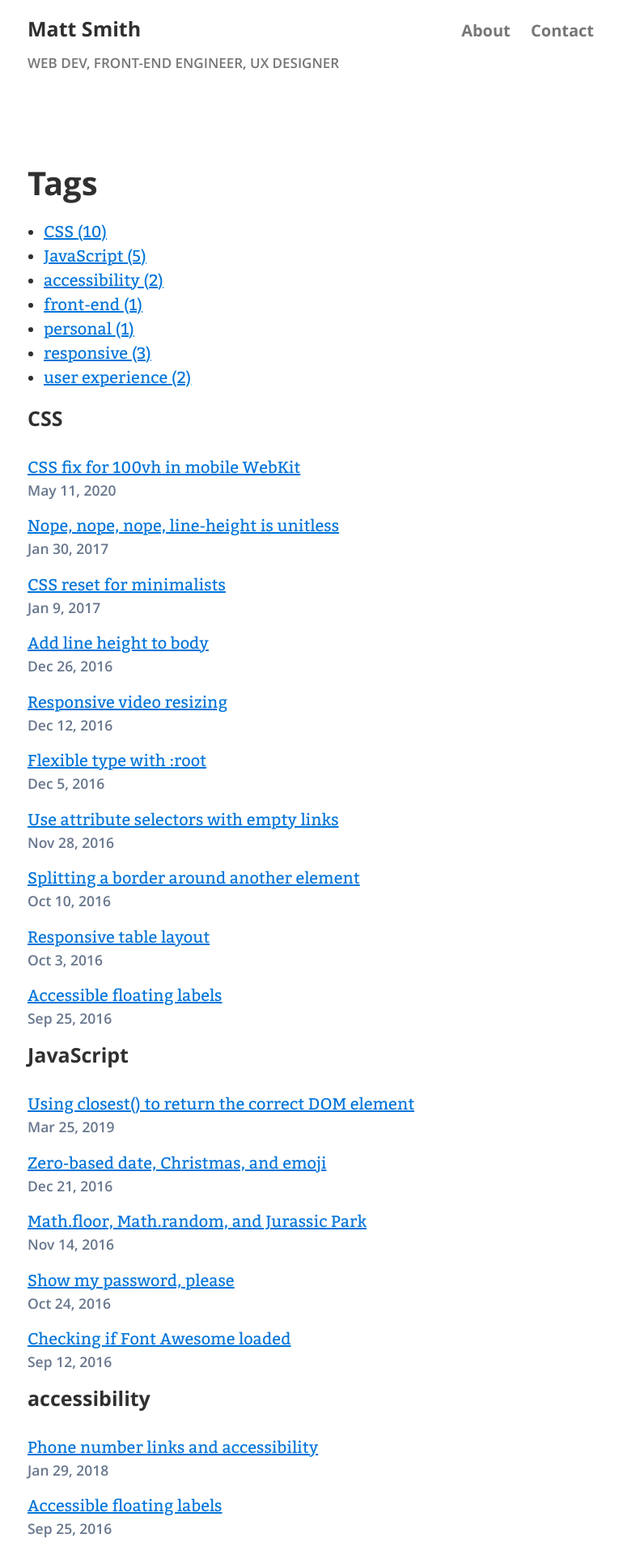
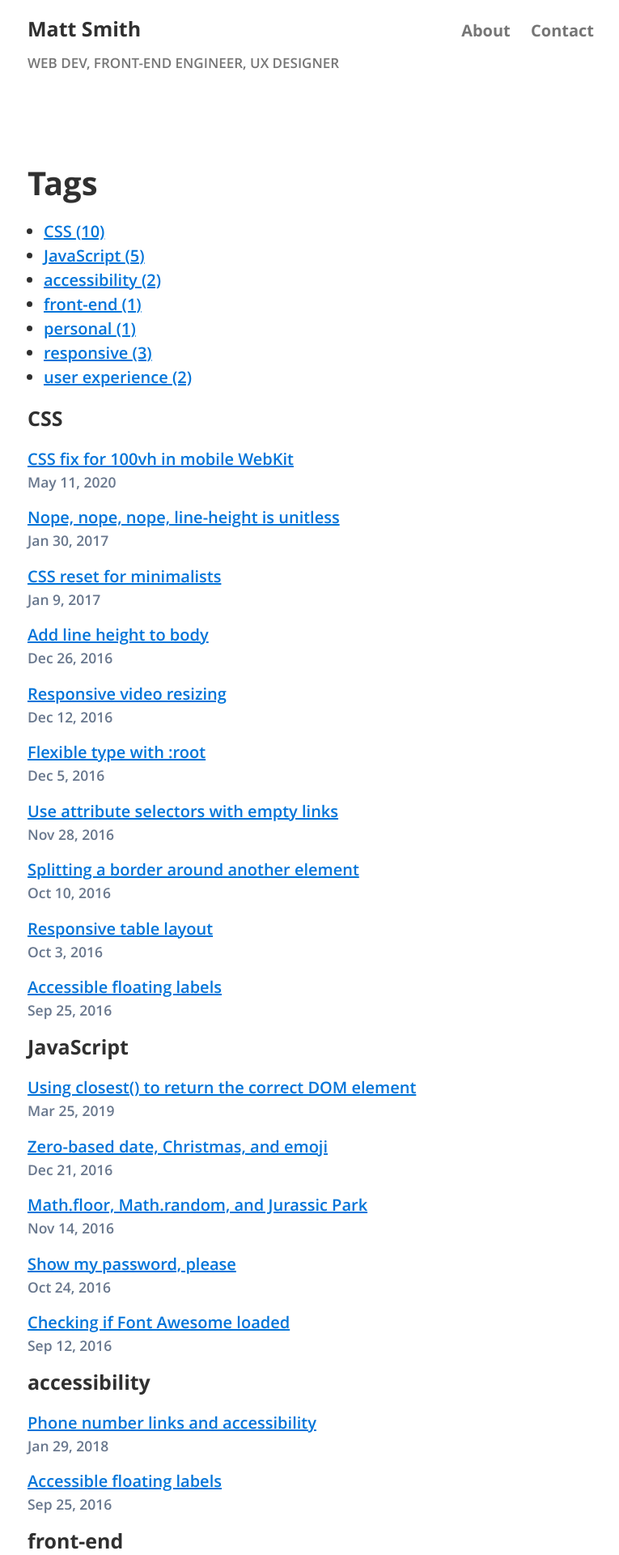
Before and after one commit to AllThingsSmitty/allthingssmitty.github.io, a Jekyll site: the page built from tags.md, in a window 1280 px wide. Shown: the top 1920 px of the page at 81% size, without its empty margins (256-1021 px from the left). Built offline with Jekyll 4.4.1, drawn with Linux system fonts in a browser that asks for light colours; comment, search, counter and statistics services are not loaded.

Commit message:
Adjust layout

```diff
--- a/_includes/recent-posts.html
+++ b/_includes/recent-posts.html
@@ -1,5 +1,5 @@
 <aside class="recent" role="complementary">
-  <h3>Recent posts</h3>
+  <h4>Recent posts</h4>
   <ul class="recent-posts">
     {% for post in site.posts limit:3 %}
       <li>
--- a/_includes/related-posts.html
+++ b/_includes/related-posts.html
@@ -5,7 +5,7 @@
   {% assign minCommonTags =  1 %}
   {% assign maxRelatedCounter = 0 %}
 
-  <h4>Related posts</h4>
+  <h3>Related posts</h3>
 
   <ul class="related-posts">
 
--- a/_sass/_posts.scss
+++ b/_sass/_posts.scss
@@ -102,9 +102,9 @@
 
 // Tags page
 .tags {
+  font-family: $secondary-font-family-semibold;
 
   h3 {
-    margin-bottom: 1.5rem;
     margin-top: 0;
   }
 
@@ -126,18 +126,19 @@
 // Related posts
 .related {
   border-top: 1px solid $border-color;
+  font-family: $secondary-font-family-semibold;
   margin-bottom: 2rem;
-  padding-top: .5rem;
-}
 
   .recent-posts,
   .related-posts {
-  font-family: $secondary-font-family-semibold;
     list-style: none;
     padding-left: 0;
 
     h3 {
-    margin-top: 0;
+      border-top: 1px solid $white-sand;
+      margin-bottom: 1rem;
+      margin-top: 1.5rem;
+      padding-top: 1rem;
     }
 
     li {
@@ -152,3 +153,4 @@
       }
     }
   }
+}
--- a/tags.md
+++ b/tags.md
@@ -12,7 +12,7 @@
 [//]: # (Build the Page)
 
 [//]: # (List of all tags)
-<section>
+<section class="tags">
   <ul>
     {% for item in (0..site.tags.size) %}{% unless forloop.last %}
       {% capture this_word %}{{ tag_words[item] }}{% endcapture %}
```
Lines whose indentation alone changed are shown as unchanged.
